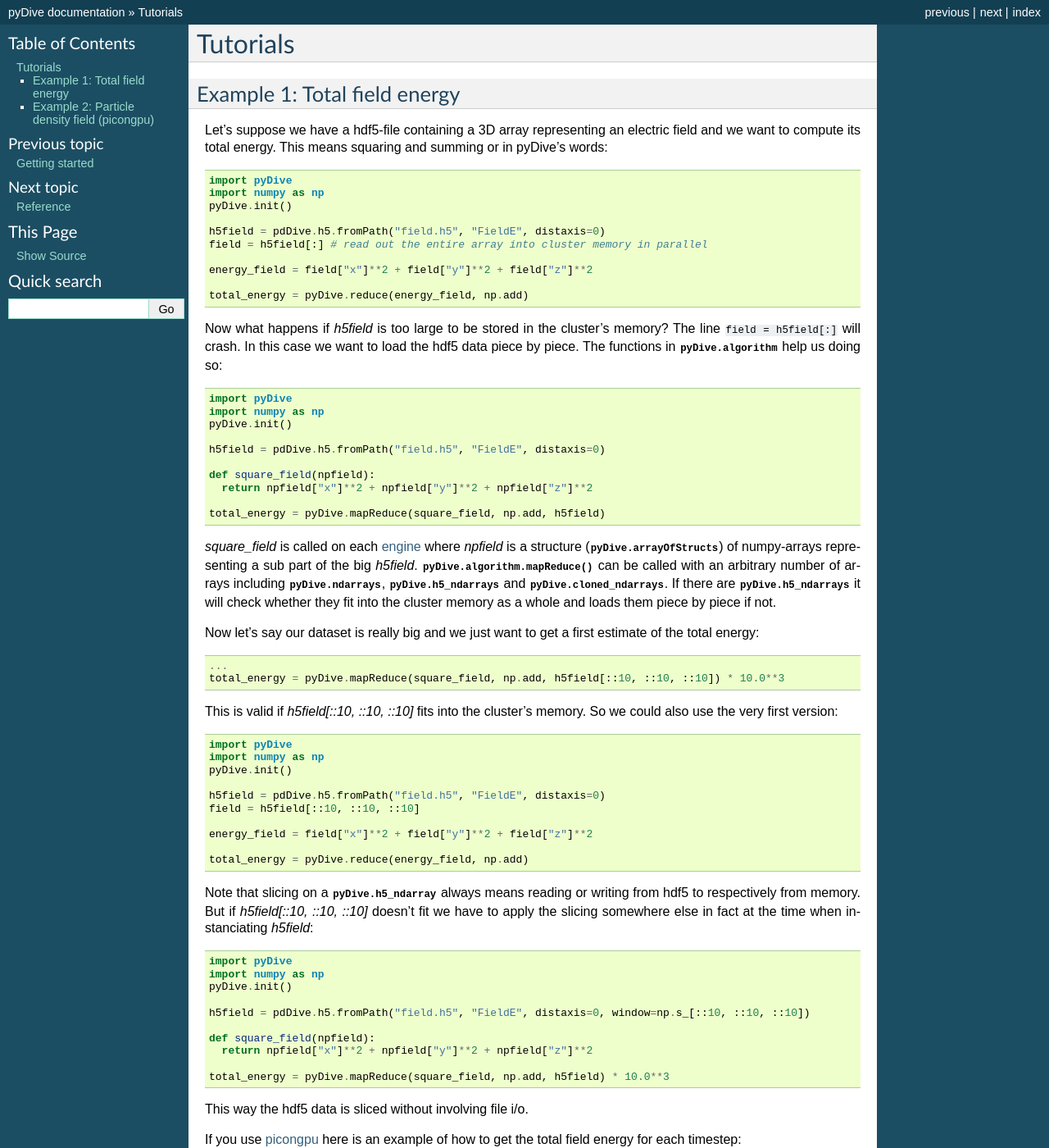
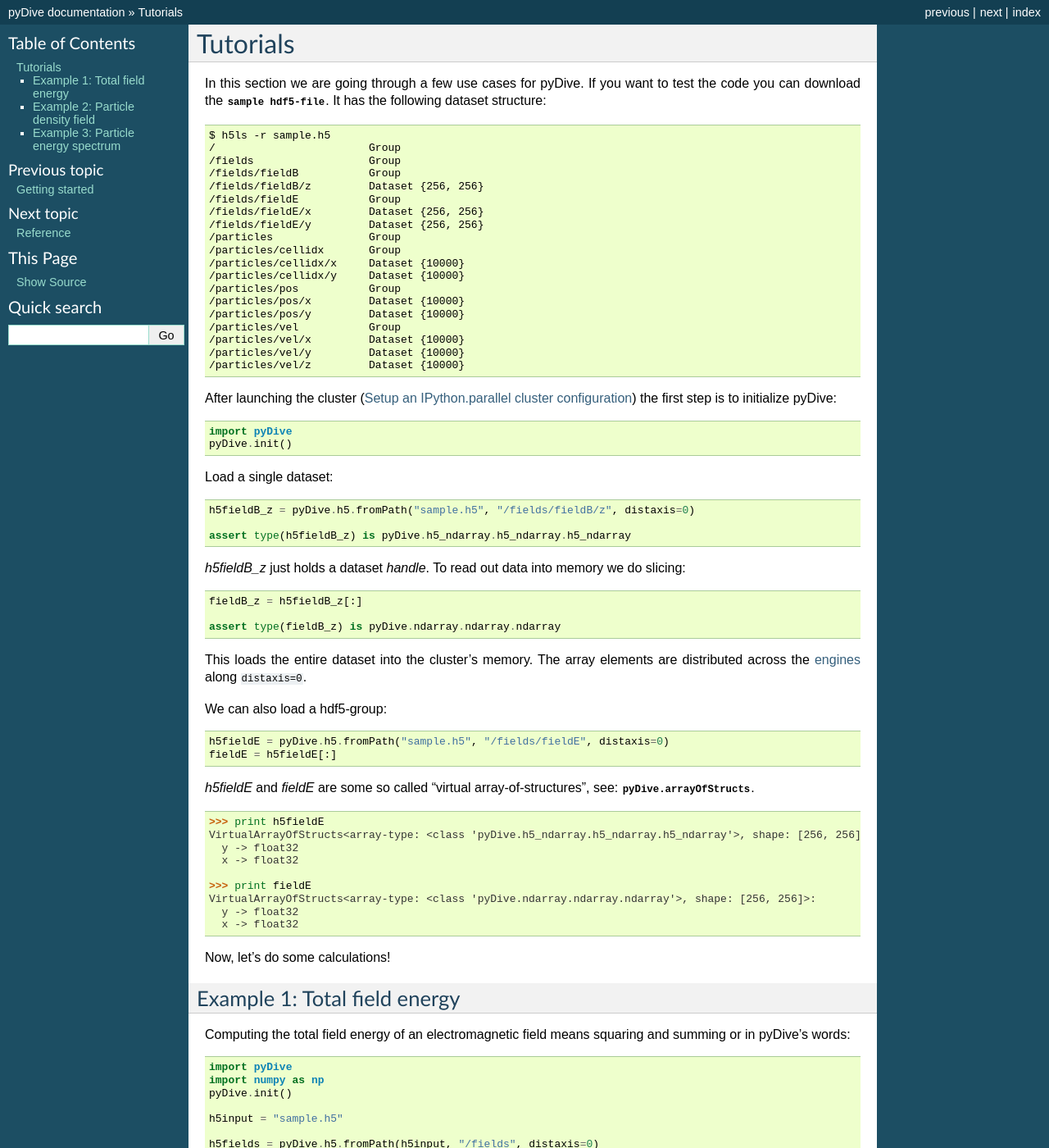
Before and after one commit to ComputationalRadiationPhysics/pyDive, a Sphinx documentation site: the page built from docs/tutorial.rst, in a window 1280 px wide and 1400 px high. Shown: the whole window at 82% size. Built offline with Sphinx 7.4.7, drawn with Linux system fonts in a browser that asks for light colours; some of the changed text lies outside the part shown.

Commit message:
update docs

```diff
--- a/docs/start.rst
+++ b/docs/start.rst
@@ -33,12 +33,14 @@
 anyway you can call :meth:`pyDive.ndarray.ndarray.ndarray.gather` knowing that your pyDive array has been sliced down to fit
 into your local machine's memory.
 
+.. _cluster-config:
+
 Setup an IPython.parallel cluster configuration
 -----------------------------------------------
 
-The first step is to create an IPython.parallel profile in MPI-mode: http://ipython.org/ipython-doc/2/parallel/parallel_process.html .
+The first step is to create an IPython.parallel profile in MPI-mode: http://ipython.org/ipython-doc/2/parallel/parallel_process.html.
 The name of this profile is the argument of :func:`pyDive.init`. It defaults to ``"mpi"``.
-Starting the cluster is then the second and last step::
+Starting the cluster is then the second and final step::
 
   $ ipcluster start -n 4 --profile=mpi
 
--- a/docs/tutorial.rst
+++ b/docs/tutorial.rst
@@ -1,38 +1,112 @@
 Tutorials
 =========
+
+In this section we are going through a few use cases for pyDive. If you want to test the code you can download
+the :download:`sample hdf5-file<sample.h5>`.
+It has the following dataset structure::
+
+    $ h5ls -r sample.h5
+    /                        Group
+    /fields                  Group
+    /fields/fieldB           Group
+    /fields/fieldB/z         Dataset {256, 256}
+    /fields/fieldE           Group
+    /fields/fieldE/x         Dataset {256, 256}
+    /fields/fieldE/y         Dataset {256, 256}
+    /particles               Group
+    /particles/cellidx       Group
+    /particles/cellidx/x     Dataset {10000}
+    /particles/cellidx/y     Dataset {10000}
+    /particles/pos           Group
+    /particles/pos/x         Dataset {10000}
+    /particles/pos/y         Dataset {10000}
+    /particles/vel           Group
+    /particles/vel/x         Dataset {10000}
+    /particles/vel/y         Dataset {10000}
+    /particles/vel/z         Dataset {10000}
+
+After launching the cluster (:ref:`cluster-config`) the first step is to initialize pyDive: ::
+
+    import pyDive
+    pyDive.init()
+
+Load a single dataset: ::
+
+    h5fieldB_z = pyDive.h5.fromPath("sample.h5", "/fields/fieldB/z", distaxis=0)
+
+    assert type(h5fieldB_z) is pyDive.h5_ndarray.h5_ndarray.h5_ndarray
+
+*h5fieldB_z* just holds a dataset *handle*. To read out data into memory we do slicing: ::
+
+    fieldB_z = h5fieldB_z[:]
+
+    assert type(fieldB_z) is pyDive.ndarray.ndarray.ndarray
+
+This loads the entire dataset into the cluster's memory. The array elements are distributed across the :term:`engines<engine>`
+along ``distaxis=0``.
+
+We can also load a hdf5-group: ::
+
+    h5fieldE = pyDive.h5.fromPath("sample.h5", "/fields/fieldE", distaxis=0)
+    fieldE = h5fieldE[:]
+
+*h5fieldE* and *fieldE* are some so called "virtual array-of-structures", see: :mod:`pyDive.arrayOfStructs`. ::
+
+    >>> print h5fieldE
+    VirtualArrayOfStructs<array-type: <class 'pyDive.h5_ndarray.h5_ndarray.h5_ndarray'>, shape: [256, 256]>:
+      y -> float32
+      x -> float32
+
+    >>> print fieldE
+    VirtualArrayOfStructs<array-type: <class 'pyDive.ndarray.ndarray.ndarray'>, shape: [256, 256]>:
+      y -> float32
+      x -> float32
+
+Now, let's do some calculations!
 
 Example 1: Total field energy
 -----------------------------
 
-Let's suppose we have a hdf5-file containing a 3D array representing an electric field and we want to compute
-its total energy. This means squaring and summing or in pyDive's words: ::
+Computing the total field energy of an electromagnetic field means squaring and summing or in pyDive's words: ::
 
-  import pyDive
-  import numpy as np
-  pyDive.init()
+    import pyDive
+    import numpy as np
+    pyDive.init()
 
-  h5field = pdDive.h5.fromPath("field.h5", "FieldE", distaxis=0)
-  field = h5field[:] # read out the entire array into cluster memory in parallel
+    h5input = "sample.h5"
 
-  energy_field = field["x"]**2 + field["y"]**2 + field["z"]**2
+    h5fields = pyDive.h5.fromPath(h5input, "/fields", distaxis=0)
+    fields = h5fields[:] # read out all fields into cluster memory in parallel
 
-  total_energy = pyDive.reduce(energy_field, np.add)
+    energy_field = fields["fieldE/x"]**2 + fields["fieldE/y"]**2 + fields["fieldB/z"]**2
 
-Now what happens if *h5field* is too large to be stored in the cluster's memory? The line ``field = h5field[:]`` will crash.
+    total_energy = pyDive.reduce(energy_field, np.add)
+    print total_energy
+
+Output: ::
+
+    $ python example1.py
+    557502.0
+
+Well this was just a very small hdf5-sample of 1.3 MB however in the real world we deal with a lot greater data volumes.
+So what happens if *h5fields* is too large to be stored in the cluster's memory? The line ``fields = h5fields[:]`` will crash.
 In this case we want to load the hdf5 data piece by piece. The functions in :mod:`pyDive.algorithm` help us doing so: ::
 
-  import pyDive
-  import numpy as np
-  pyDive.init()
+    import pyDive
+    import numpy as np
+    pyDive.init()
 
-  h5field = pdDive.h5.fromPath("field.h5", "FieldE", distaxis=0)
+    h5input = "sample.h5"
 
-  def square_field(npfield):
-    return npfield["x"]**2 + npfield["y"]**2 + npfield["z"]**2
+    h5fields = pyDive.h5.fromPath(h5input, "/fields", distaxis=0)
 
-  total_energy = pyDive.mapReduce(square_field, np.add, h5field)
+    def square_fields(npfields):
+        return npfields["fieldE/x"]**2 + npfields["fieldE/y"]**2 + npfields["fieldB/z"]**2
 
-*square_field* is called on each :term:`engine` where *npfield* is a structure (:mod:`pyDive.arrayOfStructs`) of numpy-arrays representing a sub part of the big *h5field*.
+    total_energy = pyDive.mapReduce(square_fields, np.add, h5fields)
+    print total_energy
+
+*square_fields* is called on each :term:`engine` where *npfield* is a structure (:mod:`pyDive.arrayOfStructs`) of numpy-arrays representing a sub part of the big *h5fields*.
 :func:`pyDive.algorithm.mapReduce` can be called with an arbitrary number of arrays including
 :obj:`pyDive.ndarrays`, :obj:`pyDive.h5_ndarrays` and :obj:`pyDive.cloned_ndarrays`. If there are :obj:`pyDive.h5_ndarrays` it will
 check whether they fit into the cluster memory as a whole and loads them piece by piece if not.
@@ -40,90 +114,134 @@
 Now let's say our dataset is really big and we just want to get a first estimate of the total energy: ::
 
   ...
-  total_energy = pyDive.mapReduce(square_field, np.add, h5field[::10, ::10, ::10]) * 10.0**3
+  total_energy = pyDive.mapReduce(square_fields, np.add, h5fields[::10, ::10]) * 10.0**2
 
-This is valid if *h5field[::10, ::10, ::10]* fits into the cluster's memory. So we could also use the very first version: ::
+This is valid if *h5fields[::10, ::10]* fits into the cluster's memory. Note that slicing on a :obj:`pyDive.h5_ndarray` always
+means reading or writing from hdf5 to respectively from memory. So in this case we also could have used the very first version: ::
 
-  import pyDive
-  import numpy as np
-  pyDive.init()
+    import pyDive
+    import numpy as np
+    pyDive.init()
 
-  h5field = pdDive.h5.fromPath("field.h5", "FieldE", distaxis=0)
-  field = h5field[::10, ::10, ::10]
+    h5input = "sample.h5"
 
-  energy_field = field["x"]**2 + field["y"]**2 + field["z"]**2
+    h5fields = pyDive.h5.fromPath(h5input, "/fields", distaxis=0)
+    fields = h5fields[::10, ::10]
 
-  total_energy = pyDive.reduce(energy_field, np.add)
+    energy_field = fields["fieldE/x"]**2 + fields["fieldE/y"]**2 + fields["fieldB/z"]**2
 
-Note that slicing on a :obj:`pyDive.h5_ndarray` always
-means reading or writing from hdf5 to respectively from memory.
-But if *h5field[::10, ::10, ::10]* doesn't fit we have to apply the slicing somewhere else in fact
-at the time when instanciating *h5field*: ::
+    total_energy = pyDive.reduce(energy_field, np.add) * 10.0**2
+    print total_energy
 
-  import pyDive
-  import numpy as np
-  pyDive.init()
+But if *h5fields[::10, ::10]* doesn't fit we have to apply the slicing somewhere else in fact
+at the instanciation of *h5fields*: ::
 
-  h5field = pdDive.h5.fromPath("field.h5", "FieldE", distaxis=0, window=np.s_[::10, ::10, ::10])
+    import pyDive
+    import numpy as np
+    pyDive.init()
 
-  def square_field(npfield):
-    return npfield["x"]**2 + npfield["y"]**2 + npfield["z"]**2
+    h5input = "sample.h5"
 
-  total_energy = pyDive.mapReduce(square_field, np.add, h5field) * 10.0**3
+    h5fields = pyDive.h5.fromPath(h5input, "/fields", distaxis=0, window=np.s_[::10, ::10])
+
+    def square_fields(npfields):
+        return npfields["fieldE/x"]**2 + npfields["fieldE/y"]**2 + npfields["fieldB/z"]**2
+
+    total_energy = pyDive.mapReduce(square_fields, np.add, h5fields) * 10.0**2
+    print total_energy
 
 This way the hdf5 data is sliced without involving file i/o.
 
 If you use `picongpu <https://github.com/ComputationalRadiationPhysics/picongpu>`_
-here is an example of how to get the total field energy for each timestep: ::
+here is an example of how to get the total field energy for each timestep (see :mod:`pyDive.picongpu`): ::
 
-  import pyDive
-  import numpy as np
-  pyDive.init()
+    import pyDive
+    import numpy as np
+    pyDive.init()
 
-  def square_field(npfield):
-    return npfield["x"]**2 + npfield["y"]**2 + npfield["z"]**2
+    def square_field(npfield):
+        return npfield["x"]**2 + npfield["y"]**2 + npfield["z"]**2
 
-  for step, h5field in pyDive.picongpu.loadAllSteps("/.../simOutput", "fields/FieldE", distaxis=0):
-    total_energy = pyDive.mapReduce(square_field, np.add, h5field)
+    for step, h5field in pyDive.picongpu.loadAllSteps("/.../simOutput", "fields/FieldE", distaxis=0):
+        total_energy = pyDive.mapReduce(square_field, np.add, h5field)
 
-    print step, total_energy
+        print step, total_energy
 
-Example 2: Particle density field (picongpu)
---------------------------------------------
+Example 2: Particle density field
+---------------------------------
 
-Given a huge list of particles in a hdf5-file we want to create a 3D density field out of it. We assume that the particle
+Given the list of particles in our ``sample.h5`` we want to create a 2D density field out of it. We assume that the particle
 positions are distributed randomly. This means although each engine is loading a separate part of all particles it needs to
 write to the entire density field. Therefore the density field must have a whole representation on each participating engine.
-This is the job of :obj:`pyDive.cloned_ndarray`. ::
+This is the job of :class:`pyDive.cloned_ndarray.cloned_ndarray.cloned_ndarray`. ::
 
-  import pyDive
-  import numpy as np
-  pyDive.init()
+    import pyDive
+    import numpy as np
+    pyDive.init()
 
-  shape = [256, 256, 256]
-  density = pyDive.cloned.zeros(shape)
+    shape = [256, 256]
+    density = pyDive.cloned.zeros(shape)
 
-  filename = "/.../simOutput/h5_1000.h5"
-  globalCellIdx = pyDive.h5.fromPath(filename, "/data/1000/particles/e/globalCellIdx", distaxis=0)
-  position = pyDive.h5.fromPath(filename, "/data/1000/particles/e/position", distaxis=0)
-  weighting = pyDive.h5.fromPath(filename, "/data/1000/particles/e/weighting", distaxis=0)
+    h5input = "sample.h5"
 
-  def particles2density(globalCellIdx, pos, weighting, density):
-    total_pos_x = globalCellIdx["x"].astype(pos.dtype["x"]) + pos["x"]
-    total_pos_y = globalCellIdx["y"].astype(pos.dtype["y"]) + pos["y"]
-    total_pos_z = globalCellIdx["z"].astype(pos.dtype["z"]) + pos["z"]
+    particles = pyDive.h5.fromPath(h5input, "/particles", distaxis=0)
 
-    # convert total_pos_x, total_pos_y and total_pos_z to an (N, 3) shaped array
-    total_pos = np.hstack((total_pos_x[:,np.newaxis],
-                           total_pos_y[:,np.newaxis],
-                           total_pos_z[:,np.newaxis]))
+    def particles2density(particles, density):
+        total_pos = particles["cellidx"].astype(np.float32) + particles["pos"]
 
-    import pyDive.mappings
-    pyDive.mappings.particles2mesh(density, weighting, total_pos, pyDive.mappings.CIC)
+        # convert total_pos to an (N, 2) shaped array
+        total_pos = np.hstack((total_pos["x"][:,np.newaxis],
+                               total_pos["y"][:,np.newaxis]))
 
-  pyDive.map(particles2density, globalCellIdx, position, weighting, density)
+        par_weighting = np.ones(particles.shape)
+        import pyDive.mappings
+        pyDive.mappings.particles2mesh(density, par_weighting, total_pos, pyDive.mappings.CIC)
 
-  final_density = density.sum() # add up all local copies
+    pyDive.map(particles2density, particles, density)
 
-Here, as in the example above, *particles2density* is a function executed on the :term:`engines <engine>` by :func:`pyDive.algorithm.map`.
+    final_density = density.sum() # add up all local copies
+
+    from matplotlib import pyplot as plt
+    plt.imshow(final_density)
+    plt.show()
+
+Output:
+
+.. image:: density.png
+
+Here, as in the first example, *particles2density* is a function executed on the :term:`engines <engine>` by :func:`pyDive.algorithm.map`.
 All of its arguments are numpy-arrays or structures (:mod:`pyDive.arrayOfStructs`) of numpy-arrays.
+
+Example 3: Particle energy spectrum
+-----------------------------------
+
+::
+
+    import pyDive
+    import numpy as np
+    pyDive.init()
+
+    bins = 256
+    spectrum = pyDive.cloned.zeros([bins])
+
+    h5input = "sample.h5"
+
+    velocities = pyDive.h5.fromPath(h5input, "/particles/vel", distaxis=0)
+
+    def vel2spectrum(velocities, spectrum, bins):
+        mass = 1.0
+        energies = 0.5 * mass * (velocities["x"]**2 + velocities["y"]**2 + velocities["z"]**2)
+
+        spectrum[:], bin_edges = np.histogram(energies, bins)
+
+    pyDive.map(vel2spectrum, velocities, spectrum, bins=bins)
+
+    final_spectrum = spectrum.sum() # add up all local copies
+
+    from matplotlib import pyplot as plt
+    plt.plot(final_spectrum)
+    plt.show()
+
+Output:
+
+.. image:: spectrum.png
```
Also changed, not shown: docs/density.png (added), docs/spectrum.png (added), 1 other file.
